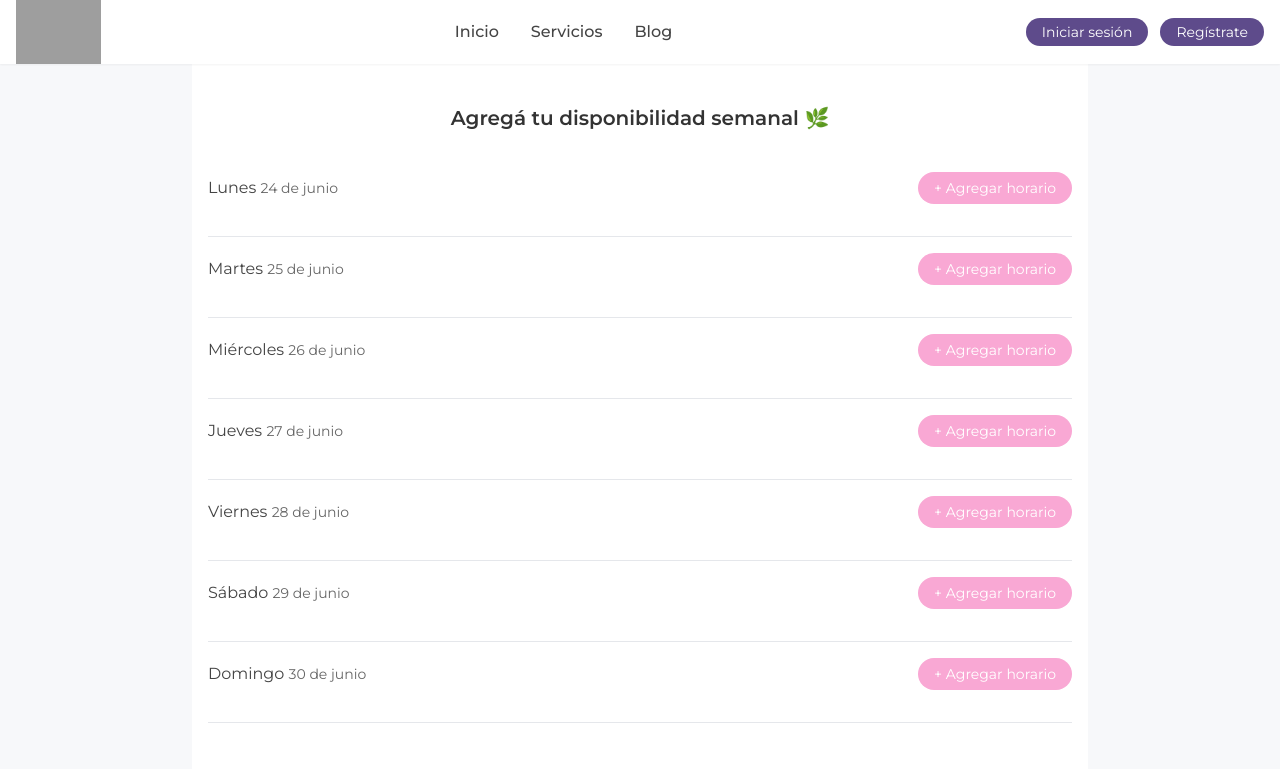
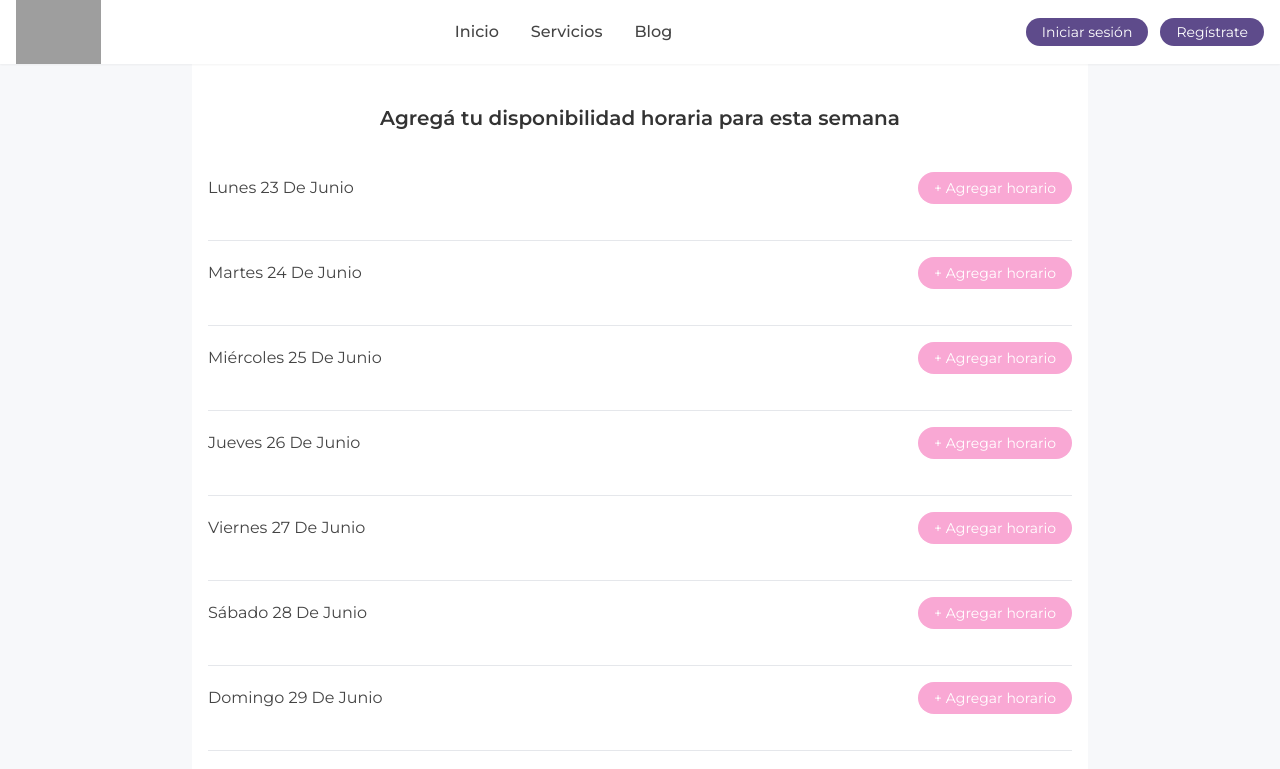
Before and after one commit to andigausckus/frontend-holisticos, a React (Create React App) app: page /disponibilidad/1 in a window 1280 px wide. Shown: the top 769 px of the page. Built offline with nearby package versions, Linux system fonts and the light colour scheme; grey boxes are pictures that could not be loaded.

Commit message:
💄 Últimos cambios en detalle del servicio y disponibilidad

```diff
--- a/src/components/CalendarioSemanal.jsx
+++ b/src/components/CalendarioSemanal.jsx
@@ -1,77 +1,49 @@
 import { useEffect, useState } from "react";
-import { FaArrowLeft, FaArrowRight } from "react-icons/fa";
 
 function obtenerSemana(fechaActual) {
-  const inicioSemana = new Date(fechaActual);
-  inicioSemana.setDate(inicioSemana.getDate() - inicioSemana.getDay() + 1); // Lunes
+  const hoy = new Date(fechaActual);
+  const diaSemana = hoy.getDay(); // 0 (domingo) a 6 (sábado)
+  const diferencia = diaSemana === 0 ? -6 : 1 - diaSemana; // si es domingo, restar 6
+  const lunes = new Date(hoy);
+  lunes.setDate(hoy.getDate() + diferencia);
+  lunes.setHours(0, 0, 0, 0);
 
   const dias = [];
   for (let i = 0; i < 7; i++) {
-    const fecha = new Date(inicioSemana);
-    fecha.setDate(fecha.getDate() + i);
+    const fecha = new Date(lunes);
+    fecha.setDate(lunes.getDate() + i);
     dias.push(fecha);
   }
+
   return dias;
 }
 
-function formatearFechaCompleta(fecha) {
-  const opciones = { weekday: "long", day: "numeric", month: "long" };
-  return fecha.toLocaleDateString("es-AR", opciones);
+function formatearHora(horaStr) {
+  const [h, m] = horaStr.split(":");
+  return `${h}:${m}`;
 }
 
 function formatearDiaCorto(fecha) {
   return fecha.toLocaleDateString("es-AR", { weekday: "short" }).toUpperCase();
 }
 
-function formatearDiaNumero(fecha) {
-  return fecha.getDate();
-}
-
 const CalendarioSemanal = ({ disponibilidad, duracionMinutos, onSeleccionar }) => {
-  const [semanaActual, setSemanaActual] = useState(new Date());
   const [dias, setDias] = useState([]);
   const [seleccion, setSeleccion] = useState(null);
 
   useEffect(() => {
-    const nuevaSemana = obtenerSemana(semanaActual);
-    console.log("📅 Días calculados para la semana:", nuevaSemana);
-    setDias(nuevaSemana);
-  }, [semanaActual]);
-
-  const avanzarSemana = () => {
-    const nuevaFecha = new Date(semanaActual);
-    nuevaFecha.setDate(nuevaFecha.getDate() + 7);
-    setSemanaActual(nuevaFecha);
-  };
-
-  const retrocederSemana = () => {
-    const nuevaFecha = new Date(semanaActual);
-    nuevaFecha.setDate(nuevaFecha.getDate() - 7);
-    setSemanaActual(nuevaFecha);
-  };
-
-  const estaDisponible = (fecha) => {
-    const fechaISO = fecha.toISOString().split("T")[0];
-    return disponibilidad.find(d => d.fecha === fechaISO);
-  };
+    const semana = obtenerSemana(new Date());
+    setDias(semana);
+  }, []);
 
   const obtenerRangos = (fecha) => {
     const fechaISO = fecha.toISOString().split("T")[0];
-    const dia = disponibilidad.find(d => d.fecha === fechaISO);
+    const dia = disponibilidad.find((d) => d.fecha === fechaISO);
     return dia ? dia.rangos : [];
   };
 
-  const formatearHora = (horaStr) => {
-    const [h, m] = horaStr.split(":");
-    return `${h}:${m}`;
-  };
-
-  // 🧩 Verificar que `dias` tenga datos
   const fechaInicio = dias.length > 0 ? dias[0] : null;
   const fechaFin = dias.length > 0 ? dias[6] : null;
-
-  console.log("🔍 Inicio de semana:", fechaInicio, "Fin:", fechaFin);
-  console.log("🧩 Disponibilidad recibida:", disponibilidad);
 
   if (!fechaInicio || !fechaFin) {
     return <p className="text-center text-gray-500">Cargando semana...</p>;
@@ -79,23 +51,6 @@ const CalendarioSemanal = ({ disponibilidad, duracionMinutos, onSeleccionar }) =
 
   return (
     <div className="mt-8">
-      {/* Botones de semana */}
-      <div className="flex justify-between items-center mb-2">
-        <button
-          className="text-sm bg-gray-100 px-3 py-2 rounded-xl shadow hover:bg-gray-200"
-          onClick={retrocederSemana}
-        >
-          <FaArrowLeft className="inline mr-1" /> Semana anterior
-        </button>
-        <button
-          className="text-sm bg-gray-100 px-3 py-2 rounded-xl shadow hover:bg-gray-200"
-          onClick={avanzarSemana}
-        >
-          Semana siguiente <FaArrowRight className="inline ml-1" />
-        </button>
-      </div>
-
-      {/* Texto de rango de semana */}
       <h3 className="text-center font-medium text-[#333] mb-4">
         Semana del{" "}
         {fechaInicio.toLocaleDateString("es-AR", {
@@ -109,17 +64,13 @@ const CalendarioSemanal = ({ disponibilidad, duracionMinutos, onSeleccionar }) =
         })}
       </h3>
 
-      {/* Días de la semana */}
       <div className="grid grid-cols-2 sm:grid-cols-4 md:grid-cols-7 gap-4">
         {dias.map((dia, index) => {
           const fechaISO = dia.toISOString().split("T")[0];
           const rangos = obtenerRangos(dia);
 
           return (
-            <div
-              key={index}
-              className="bg-white p-3 rounded-2xl shadow border"
-            >
+            <div key={index} className="bg-white p-3 rounded-2xl shadow border">
               <p className="text-sm font-semibold text-center text-[#333] capitalize">
                 {formatearDiaCorto(dia)}
               </p>
--- a/src/components/DisponibilidadServicio.jsx
+++ b/src/components/DisponibilidadServicio.jsx
@@ -2,10 +2,6 @@ import { useState, useEffect } from "react";
 import { useParams, useNavigate } from "react-router-dom";
 import TimePicker from "react-time-picker";
 import "react-time-picker/dist/TimePicker.css";
-import dayjs from "dayjs";
-import "dayjs/locale/es";
-
-dayjs.locale("es");
 
 const diasSemana = [
   "Lunes",
@@ -17,27 +13,42 @@ const diasSemana = [
   "Domingo",
 ];
 
-function obtenerFechasDeSemana() {
-  const hoy = dayjs();
-  const inicioSemana = hoy.startOf("week").add(1, "day"); // Lunes
-  return diasSemana.map((dia, index) => {
-    const fecha = inicioSemana.add(index, "day");
-    return {
-      dia,
-      fecha: fecha.format("D [de] MMMM"),
-      rangos: [],
-    };
-  });
+// 🔧 NUEVO: función para calcular el lunes de la semana actual
+function obtenerSemanaActual() {
+  const hoy = new Date();
+  const dia = hoy.getDay(); // 0 (domingo) a 6 (sábado)
+  const diferencia = dia === 0 ? -6 : 1 - dia;
+  const lunes = new Date(hoy);
+  lunes.setDate(hoy.getDate() + diferencia);
+
+  const dias = [];
+  for (let i = 0; i < 7; i++) {
+    const fecha = new Date(lunes);
+    fecha.setDate(lunes.getDate() + i);
+    dias.push(fecha);
+  }
+
+  return dias;
 }
 
 export default function DisponibilidadServicio() {
   const { servicioId } = useParams();
   const navigate = useNavigate();
-
+  const [diasConFecha, setDiasConFecha] = useState([]);
   const [disponibilidad, setDisponibilidad] = useState([]);
 
   useEffect(() => {
-    setDisponibilidad(obtenerFechasDeSemana());
+    const dias = obtenerSemanaActual();
+    setDiasConFecha(dias);
+
+    // Inicializamos el estado con los nombres y fechas
+    setDisponibilidad(
+      dias.map((fecha, index) => ({
+        dia: diasSemana[index],
+        fecha,
+        rangos: [],
+      }))
+    );
   }, []);
 
   const agregarRango = (dia) => {
@@ -74,8 +85,8 @@ export default function DisponibilidadServicio() {
   const aplicarATodaLaSemana = (diaReferencia) => {
     const referencia = disponibilidad.find((d) => d.dia === diaReferencia);
     if (!referencia || referencia.rangos.length === 0) return;
-    setDisponibilidad((prev) =>
-      prev.map((d) => ({
+    setDisponibilidad(
+      disponibilidad.map((d) => ({
         ...d,
         rangos: [...referencia.rangos],
       }))
@@ -113,14 +124,15 @@ export default function DisponibilidadServicio() {
   return (
     <div className="bg-white min-h-screen py-10 px-4 max-w-4xl mx-auto">
       <h2 className="text-xl font-semibold text-center text-[#333] mb-10">
-        Agregá tu disponibilidad semanal 🌿
+        Agregá tu disponibilidad horaria para esta semana
       </h2>
 
       {disponibilidad.map((dia, index) => (
         <div key={dia.dia} className="mb-4 border-b pb-6">
-          <div className="flex justify-between items-center mb-2">
-            <h3 className="text-base text-[#444]">
-              {dia.dia} <span className="text-sm text-[#666]">{dia.fecha}</span>
+          <div className="flex justify-between items-center mb-3">
+            <h3 className="text-base text-[#444] capitalize">
+              {dia.dia} {dia.fecha.getDate()} de{" "}
+              {dia.fecha.toLocaleDateString("es-AR", { month: "long" })}
             </h3>
             <div className="bg-pink-300 rounded-3xl px-4 py-1 hover:bg-pink-400 transition">
               <button
@@ -143,7 +155,6 @@ export default function DisponibilidadServicio() {
                 clearIcon={null}
                 locale="es-ES"
                 className="!h-14 !w-36 px-4 border border-pink-200 bg-pink-50 rounded-3xl shadow-sm text-[#333] text-center tracking-widest text-lg focus:outline-none"
-                clockIcon={null}
               />
               <span className="text-[#555]">a</span>
               <TimePicker
@@ -154,7 +165,6 @@ export default function DisponibilidadServicio() {
                 clearIcon={null}
                 locale="es-ES"
                 className="!h-14 !w-36 px-4 border border-pink-200 bg-pink-50 rounded-3xl shadow-sm text-[#333] text-center tracking-widest text-lg focus:outline-none"
-                clockIcon={null}
               />
               <button
                 onClick={() => eliminarRango(dia.dia, i)}
@@ -165,7 +175,8 @@ export default function DisponibilidadServicio() {
             </div>
           ))}
 
-          {dia.dia === "Lunes" && dia.rangos.length > 0 && (
+          {/* Mostrar solo en Lunes si hay rangos */}
+          {index === 0 && dia.rangos.length > 0 && (
             <button
               type="button"
               onClick={() => aplicarATodaLaSemana(dia.dia)}
--- a/src/pages/ServicioDetalle.jsx
+++ b/src/pages/ServicioDetalle.jsx
@@ -1,8 +1,6 @@
 import { useParams, useNavigate } from "react-router-dom";
 import { useState, useEffect } from "react";
 import { FiChevronDown } from "react-icons/fi";
-import { format } from "date-fns";
-import { es } from "date-fns/locale";
 import {
   FaUser,
   FaDollarSign,
@@ -51,19 +49,21 @@ function ServicioDetalle() {
     fetchServicio();
   }, [id]);
 
+  // ✅ NUEVO BLOQUE: Obtener disponibilidad por fechas
   useEffect(() => {
     const obtenerDisponibilidad = async () => {
       if (!servicio || typeof servicio._id === "undefined") return;
 
       try {
         const res = await fetch(
-          `https://servicios-holisticos-backend.onrender.com/api/terapeutas/disponibilidad/${servicio._id}`
+          `https://servicios-holisticos-backend.onrender.com/api/terapeutas/disponibilidad-fechas/${servicio._id}`
         );
         if (!res.ok) throw new Error("No se pudo obtener la disponibilidad");
         const data = await res.json();
+        console.log("📆 Disponibilidad recibida:", data);
         setDisponibilidad(data);
       } catch (error) {
-        console.error("Error al obtener disponibilidad:", error);
+        console.error("❌ Error al obtener disponibilidad:", error);
       }
     };
 
@@ -197,10 +197,28 @@ function ServicioDetalle() {
         </div>
       )}
 
+      {disponibilidad.length > 0 && (
+  <div className="mt-8 text-sm text-[#333] bg-gray-100 rounded-xl px-6 py-4 space-y-2">
+    <h3 className="text-base font-semibold">Disponibilidad del terapeuta:</h3>
+    {disponibilidad.map((dia, index) => (
+      <div key={index}>
+        <strong>{dia.fecha}</strong>
+        <ul className="list-disc ml-5">
+          {dia.rangos.map((rango, i) => (
+            <li key={i}>
+              {rango.desde} - {rango.hasta}
+            </li>
+          ))}
+        </ul>
+      </div>
+    ))}
+  </div>
+)}
+
       {/* Calendario semanal */}
       <div className="mt-8">
         <h2 className="text-xl text-center pt-4 font-semibold text-[#333] mb-4">
-          Elegí una fecha y horario para tu sesión
+          Elegí una fecha para tu sesión
         </h2>
 
         <CalendarioSemanal
```
Also changed, not shown: 1 other file (tests, documents, lock files or other folders).
